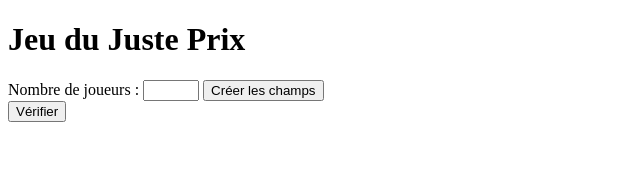
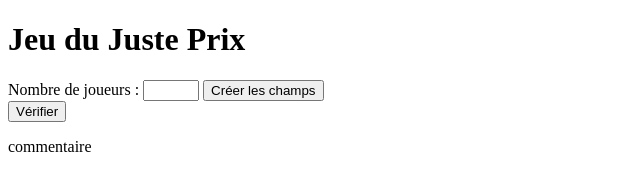
Before and after one commit to xavierelcapitan/JS-SERGIO, a plain HTML site: page index.html in a window 1280 px wide. Shown: the whole page, without its empty margins (0-640 px from the left). Drawn offline with Linux system fonts and the light colour scheme.

Commit message:
ligne 18

```diff
--- a/index.html
+++ b/index.html
@@ -15,6 +15,7 @@
         <button type="submit">Vérifier</button>
     </form>
     <p id="resultat"></p>
+    <p>commentaire </p>
 <script src="script.js"></script>
 </body>
 </html>
```
